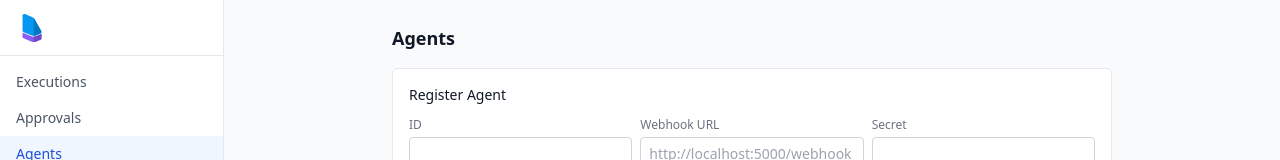
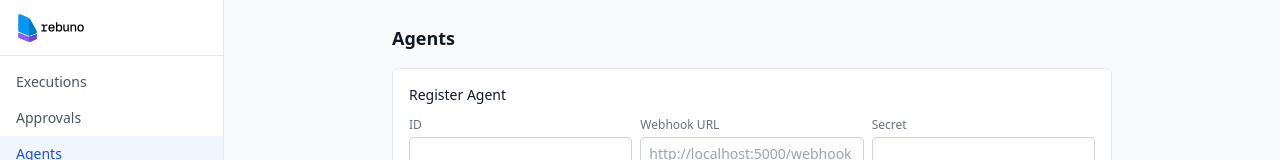
Before and after one commit to rebuno/dashboard, a Next.js app: page /agents in a window 1280 px wide. Shown: the top 160 px of the page. Built offline with nearby package versions, Linux system fonts and the light colour scheme; no server answers.

Commit message:
use light wordmark in navbar

```diff
--- a/components/Sidebar.tsx
+++ b/components/Sidebar.tsx
@@ -37,10 +37,10 @@ export default function Sidebar() {
     <aside className="w-56 shrink-0 border-r border-gray-200 bg-white flex flex-col">
       <div className="h-14 flex items-center px-4 border-b border-gray-200">
         <Image
-          src="/rebuno.svg"
+          src="/rebuno-light.svg"
           alt="Rebuno"
-          width={512}
-          height={512}
+          width={1200}
+          height={548}
           className="h-8 w-auto"
         />
       </div>
```
Also changed, not shown: public/rebuno-light.svg (added), public/rebuno.svg (deleted).
